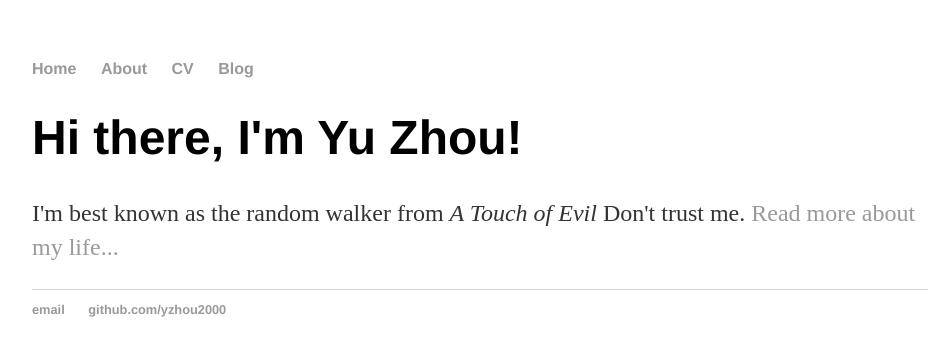
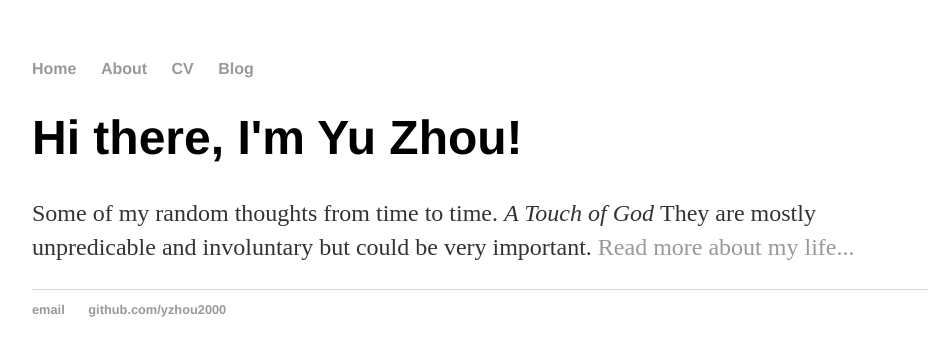
Before and after one commit to yzhou2000/yzhou2000quote.github.io, a Jekyll site: the page built from index.html, in a window 1280 px wide. Shown: the top 356 px of the page, without its empty margins (160-1106 px from the left). Built offline with Jekyll 4.4.1, drawn with Linux system fonts in a browser that asks for light colours.

Commit message:
Update index.html

```diff
--- a/index.html
+++ b/index.html
@@ -4,5 +4,5 @@ title: Yu Zhou, Randowm Walker
 ---
 <div class="blurb">
 	<h1>Hi there, I'm Yu Zhou!</h1>
-	<p>I'm best known as the random walker from <em>A Touch of Evil</em> Don't trust me. <a href="/about">Read more about my life...</a></p>
+	<p>Some of my random thoughts from time to time. <em>A Touch of God </em> They are mostly unpredicable and involuntary but could be very important. <a href="/about">Read more about my life...</a></p>
 </div><!-- /.blurb -->
```
